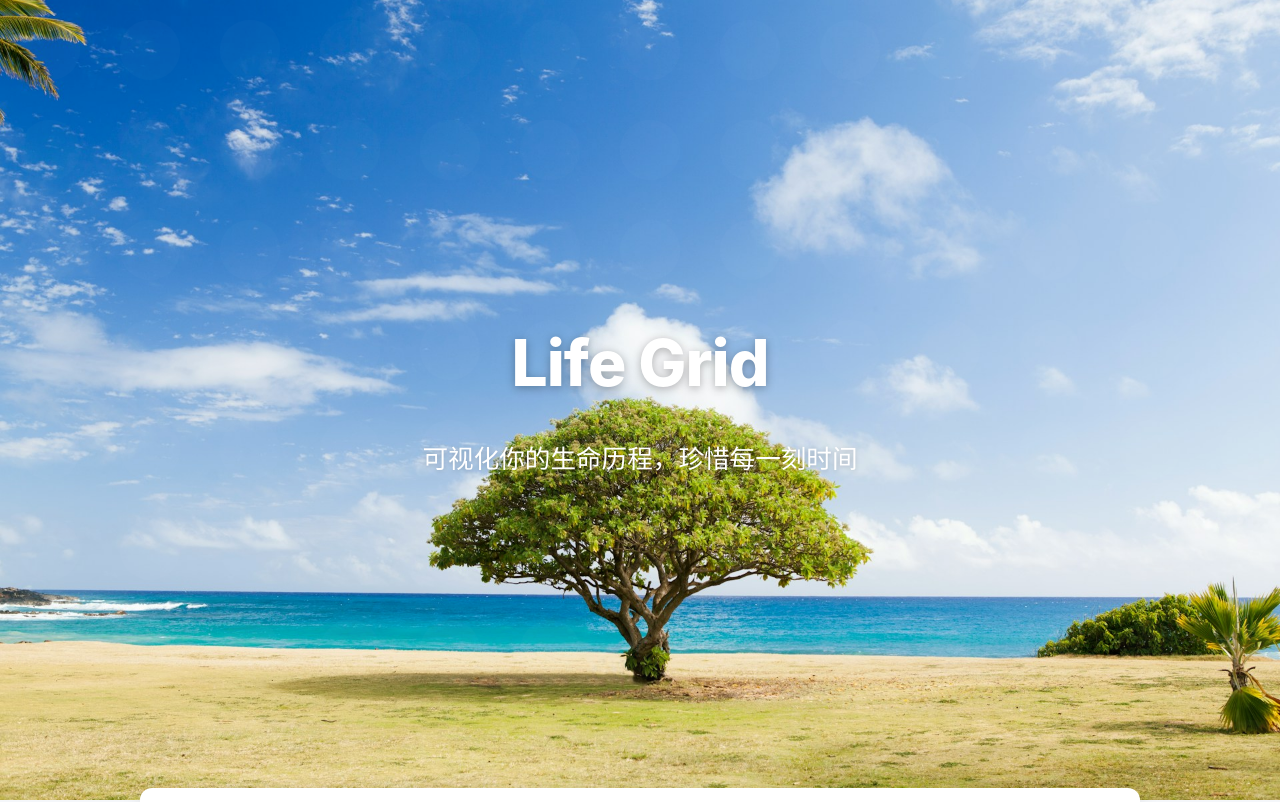
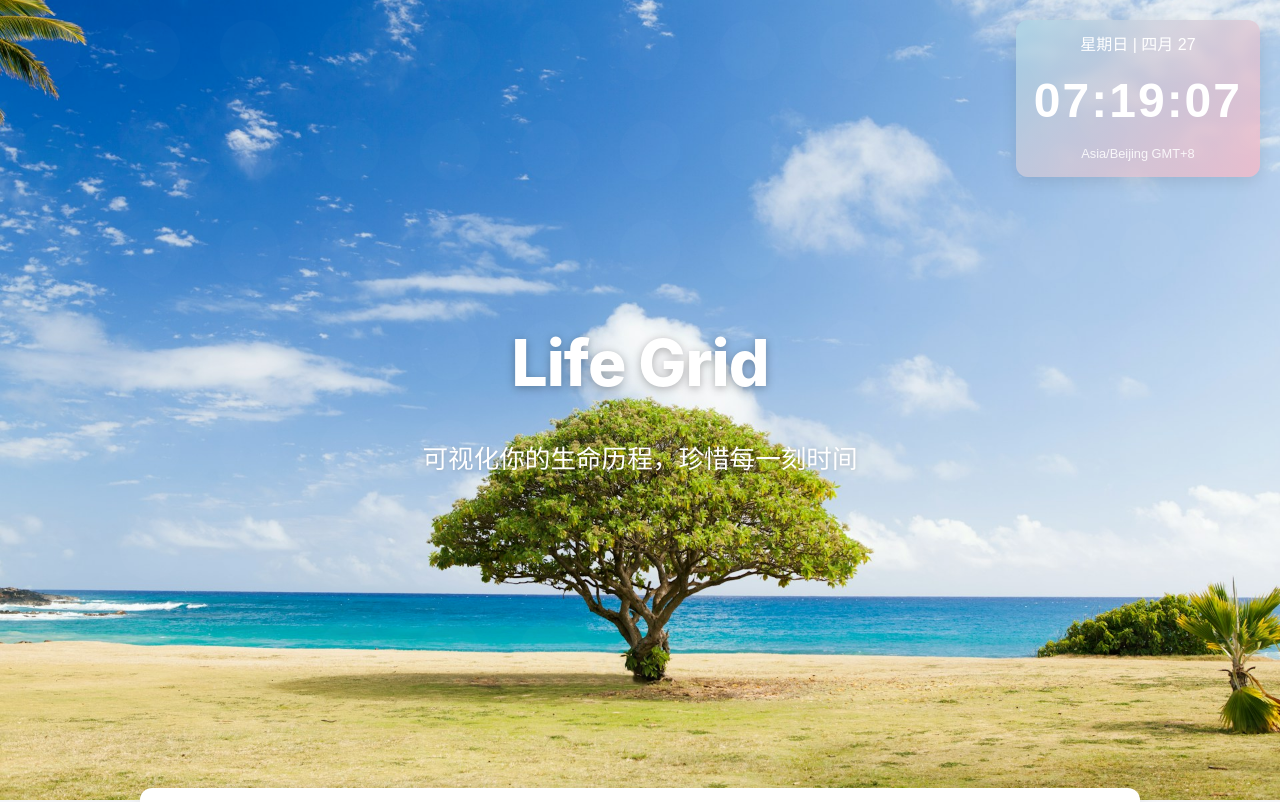
Before and after one commit to Aaronwn/life-grid, a plain HTML site: page index.html in a window 1280 px wide. Shown: the top 802 px of the page. Drawn offline with nearby package versions, Linux system fonts and the light colour scheme.

Commit message:
feat: 添加日期时间展示

```diff
--- /dev/null
+++ b/css/datetime.css
@@ -0,0 +1,54 @@
+.datetime-display {
+  position: fixed;
+  top: 20px;
+  right: 20px;
+  background: linear-gradient(135deg, rgba(173, 216, 230, 0.7), rgba(255, 182, 193, 0.7));
+  border-radius: 12px;
+  padding: 12px 18px;
+  text-align: center;
+  color: white;
+  box-shadow: 0 4px 15px rgba(0, 0, 0, 0.1);
+  backdrop-filter: blur(5px);
+  z-index: 1000;
+  font-family: 'Arial', sans-serif;
+  min-width: 180px;
+}
+
+.datetime-display .day-date {
+  font-size: 1rem;
+  margin-bottom: 5px;
+  font-weight: 300;
+}
+
+.datetime-display .time {
+  font-size: 3rem;
+  font-weight: 700;
+  margin: 5px 0;
+  letter-spacing: 2px;
+}
+
+.datetime-display .timezone {
+  font-size: 0.8rem;
+  opacity: 0.85;
+  font-weight: 300;
+}
+
+@media (max-width: 600px) {
+  .datetime-display {
+    padding: 8px 12px;
+    top: 10px;
+    right: 10px;
+  }
+
+  .datetime-display .time {
+    font-size: 2rem;
+  }
+
+  .datetime-display .day-date {
+    font-size: 0.8rem;
+  }
+
+  .datetime-display .timezone {
+    font-size: 0.7rem;
+  }
+}
--- a/index.html
+++ b/index.html
@@ -5,6 +5,7 @@
     <meta name="viewport" content="width=device-width, initial-scale=1.0" />
     <title>Life Grid - 可视化你的生命历程</title>
     <link rel="stylesheet" href="css/styles.css" />
+    <link rel="stylesheet" href="css/datetime.css" />
     <link rel="icon" href="favicon.ico" type="image/x-icon" />
     <link rel="stylesheet" href="https://cdn.jsdelivr.net/npm/bootstrap-icons@1.10.0/font/bootstrap-icons.css" />
   </head>
@@ -98,5 +99,6 @@
     </div>
 
     <script src="js/script.js"></script>
+    <script src="js/datetime.js"></script>
   </body>
 </html>
--- /dev/null
+++ b/js/datetime.js
@@ -0,0 +1,52 @@
+document.addEventListener('DOMContentLoaded', function () {
+  // 创建日期时间显示元素
+  const datetimeDisplay = document.createElement('div');
+  datetimeDisplay.className = 'datetime-display';
+
+  // 创建内部结构
+  datetimeDisplay.innerHTML = `
+    <div class="day-date" id="day-date"></div>
+    <div class="time" id="time"></div>
+    <div class="timezone" id="timezone"></div>
+  `;
+
+  // 添加到页面
+  document.body.appendChild(datetimeDisplay);
+
+  // 更新时间函数
+  function updateDateTime() {
+    const now = new Date();
+
+    // 获取星期（中文）
+    const days = ['星期日', '星期一', '星期二', '星期三', '星期四', '星期五', '星期六'];
+    const dayName = days[now.getDay()];
+
+    // 获取月份（中文）
+    const months = ['一月', '二月', '三月', '四月', '五月', '六月', '七月', '八月', '九月', '十月', '十一月', '十二月'];
+    const monthName = months[now.getMonth()];
+
+    // 格式化日期
+    const date = now.getDate();
+
+    // 格式化时间
+    const hours = String(now.getHours()).padStart(2, '0');
+    const minutes = String(now.getMinutes()).padStart(2, '0');
+    const seconds = String(now.getSeconds()).padStart(2, '0');
+
+    // 获取时区信息
+    const timezone = 'Asia/Beijing';
+    const timezoneOffset = 8;
+    const timezoneString = timezone + ' GMT+' + timezoneOffset;
+
+    // 更新DOM
+    document.getElementById('day-date').textContent = `${dayName} | ${monthName} ${date}`;
+    document.getElementById('time').textContent = `${hours}:${minutes}:${seconds}`;
+    document.getElementById('timezone').textContent = timezoneString;
+  }
+
+  // 立即更新一次
+  updateDateTime();
+
+  // 每秒更新一次
+  setInterval(updateDateTime, 1000);
+});
```
